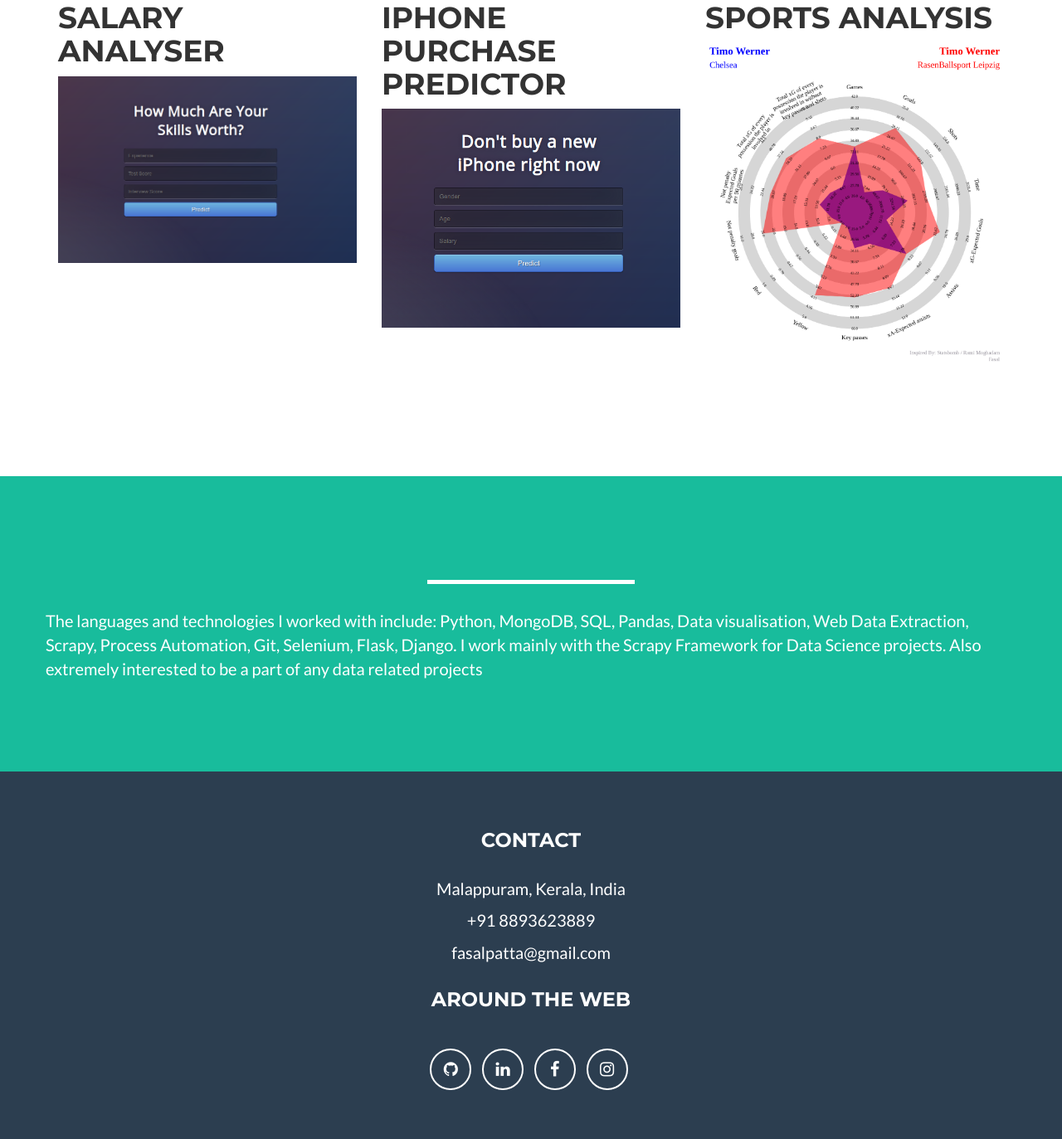
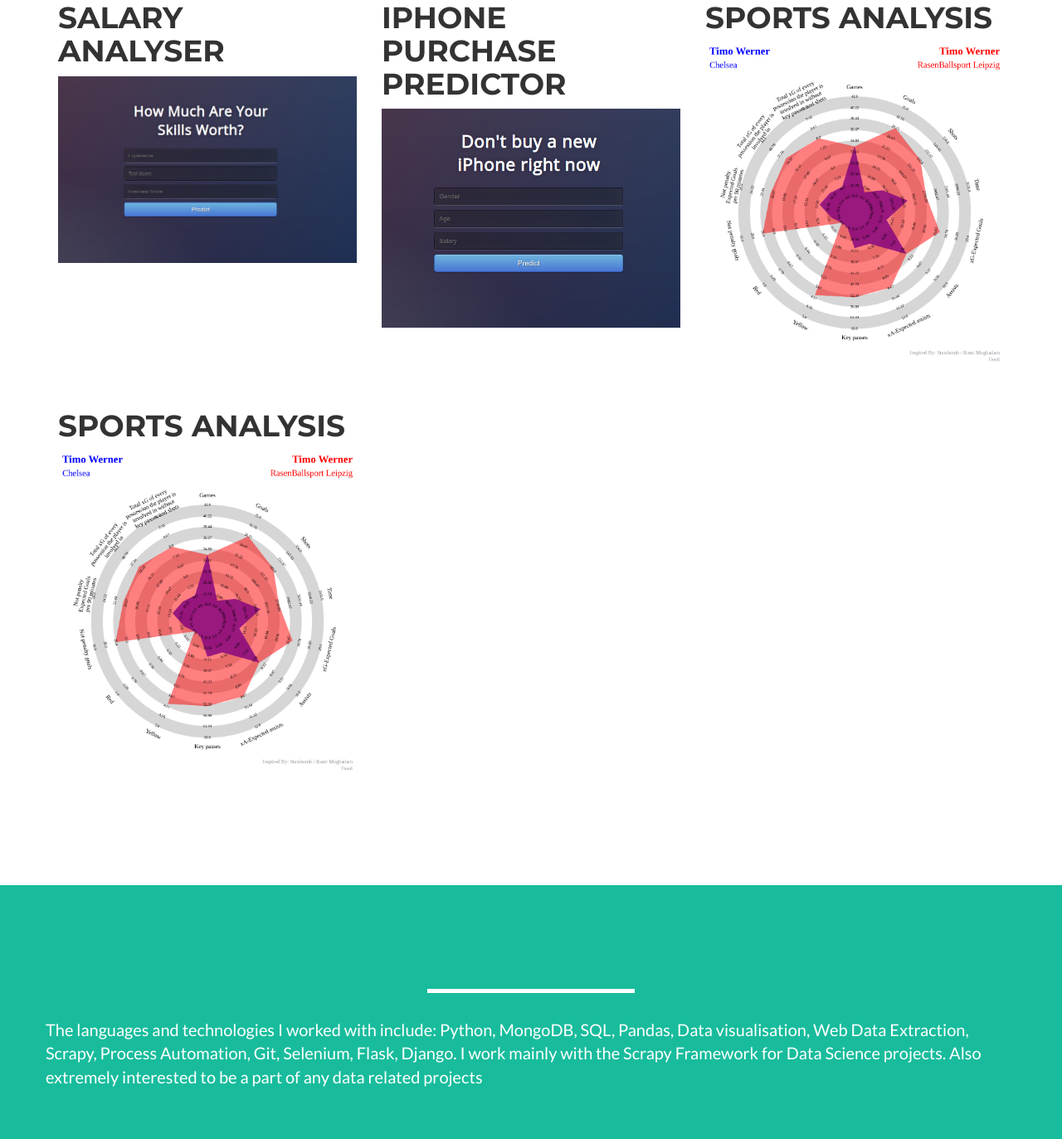
Before and after one commit to muhammedfasal/portfolio_flask_app, a Flask app: page /work in a window 1280 px wide. Shown: the part 712-2085 px from the top of the page at 83% size. Run offline with Flask 2, Linux system fonts and the light colour scheme; some libraries are stand-ins or nearby versions.

Commit message:
another work is added updated

```diff
--- a/templates/work.html
+++ b/templates/work.html
@@ -64,6 +64,17 @@
                         <img src="/static/img/sports analysis.png" class="img-responsive" alt="Circus tent">
                     </a>
                 </div>
+                <div class="col-sm-4 portfolio-item">
+                <h1>sports analysis</h1>
+                    <a href="https://github.com/muhammedfasal/sports-analytics" target="_blank" class="portfolio-link" data-toggle="modal">
+                        <div class="caption">
+                            <div class="caption-content">
+                                <i class="fa fa-search-plus fa-3x"></i>
+                            </div>
+                        </div>
+                        <img src="/static/img/sports analysis.png" class="img-responsive" alt="Circus tent">
+                    </a>
+                </div>
             </div>
         </div>
     </section>
```
